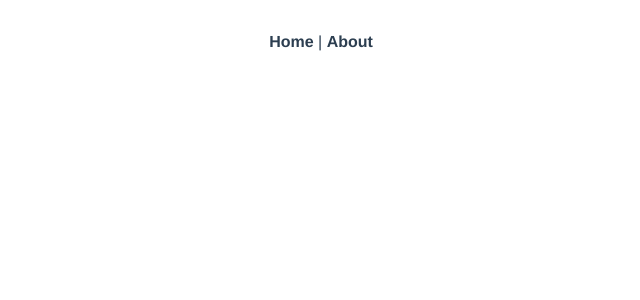
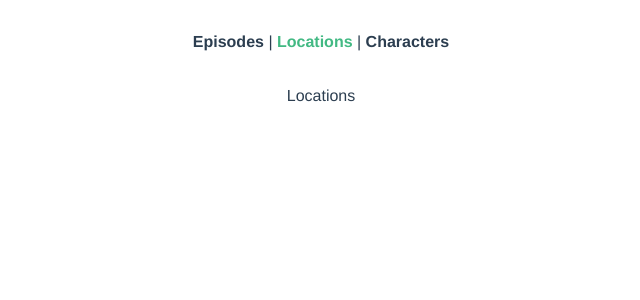
Before and after one commit to EspiFreelancer/VueJS-3-GraphQL-Tailwind, a Vue app: page /locations in a window 1280 px wide. Before the commit this address had no page. Shown: the top 300 px of the page, without its empty margins (319-959 px from the left). Built offline with nearby package versions, Linux system fonts and the light colour scheme.

Commit message:
Add query to get episodes
- Create the views of Episodes, Locations and Characters.
- Create the routes for these views.

```diff
--- a/src/App.vue
+++ b/src/App.vue
@@ -1,7 +1,8 @@
 <template>
   <div id="nav">
-    <router-link to="/">Home</router-link> |
-    <router-link to="/about">About</router-link>
+    <router-link to="/episodes">Episodes</router-link> |
+    <router-link to="/locations">Locations</router-link> |
+    <router-link to="/characters">Characters</router-link>
   </div>
   <router-view/>
 </template>
--- a/src/router/index.js
+++ b/src/router/index.js
@@ -1,19 +1,24 @@
 import { createRouter, createWebHistory } from 'vue-router'
-import Home from '../views/Home.vue'
 
 const routes = [
   {
-    path: '/',
-    name: 'Home',
-    component: Home
+    path: '/episodes',
+    alias:"/",
+    name: 'Episodes',
+    component: () =>
+      import(/*webpackChunkName: "episodes*/ '../views/Episodes.vue')
   },
   {
-    path: '/about',
-    name: 'About',
-    // route level code-splitting
-    // this generates a separate chunk (about.[hash].js) for this route
-    // which is lazy-loaded when the route is visited.
-    component: () => import(/* webpackChunkName: "about" */ '../views/About.vue')
+    path: '/locations',
+    name: 'Locations',
+    component: () =>
+      import(/*webpackChunkName: "locations*/ '../views/Locations.vue')
+  },
+  {
+    path: '/characters',
+    name: 'Characters',
+    component: () =>
+      import(/*webpackChunkName: "characters*/ '../views/Characters.vue')
   }
 ]
 
--- a/src/views/About.vue
+++ /dev/null
@@ -1,5 +0,0 @@
-<template>
-  <div class="about">
-    <h1>This is an about page</h1>
-  </div>
-</template>
--- /dev/null
+++ b/src/views/Characters.vue
@@ -0,0 +1,19 @@
+<template>
+	<h1>Characters</h1>
+</template>
+
+<script>
+export default {
+
+  name: 'Characters',
+
+  data () {
+    return {
+
+    }
+  }
+}
+</script>
+
+<style lang="css" scoped>
+</style>
--- /dev/null
+++ b/src/views/Episodes.vue
@@ -0,0 +1,52 @@
+<template>
+	<h1>Episodes</h1>
+	<ul>
+		<li v-for="episode in episodes" :key="episode.id">
+			{{ episode.name }}
+		</li>
+	</ul>
+</template>
+
+<script>
+import { request as fetchGQL } from "graphql-request";
+import { ref } from "vue";
+export default {
+
+name: 'Episodes',
+
+	setup() {
+		let episodes = ref([]);
+
+		fetchGQL(
+			"https://rickandmortyapi.com/graphql",
+			`query {
+				episodes {
+					info {
+						count
+						pages
+						next
+						prev
+					}
+					results {
+						id
+						name
+						air_date
+						episode
+						created
+					}
+				}
+			}
+			`
+			).then((data) => {
+				episodes.value = data.episodes.results;
+			});
+
+			return {
+				episodes,
+			};
+	},
+};
+</script>
+
+<style lang="scss" scoped>
+</style>
--- a/src/views/Home.vue
+++ /dev/null
@@ -1,18 +0,0 @@
-<template>
-  <div class="home">
-    <img alt="Vue logo" src="../assets/logo.png">
-    <HelloWorld msg="Welcome to Your Vue.js App"/>
-  </div>
-</template>
-
-<script>
-// @ is an alias to /src
-import HelloWorld from '@/components/HelloWorld.vue'
-
-export default {
-  name: 'Home',
-  components: {
-    HelloWorld
-  }
-}
-</script>
--- /dev/null
+++ b/src/views/Locations.vue
@@ -0,0 +1,19 @@
+<template>
+	<h1>Locations</h1>
+</template>
+
+<script>
+export default {
+
+  name: 'Locations',
+
+  data () {
+    return {
+
+    }
+  }
+}
+</script>
+
+<style lang="css" scoped>
+</style>
```
